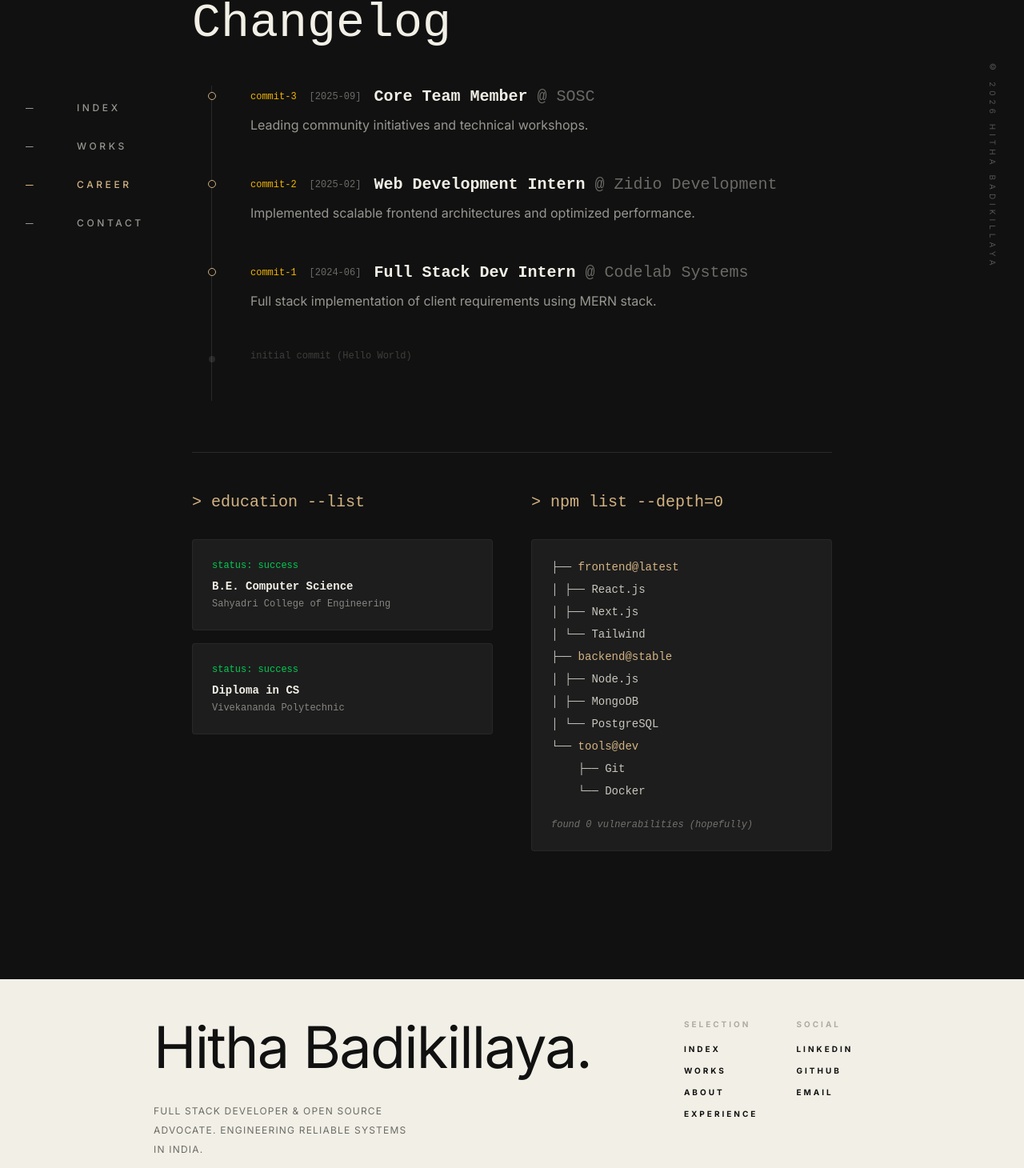
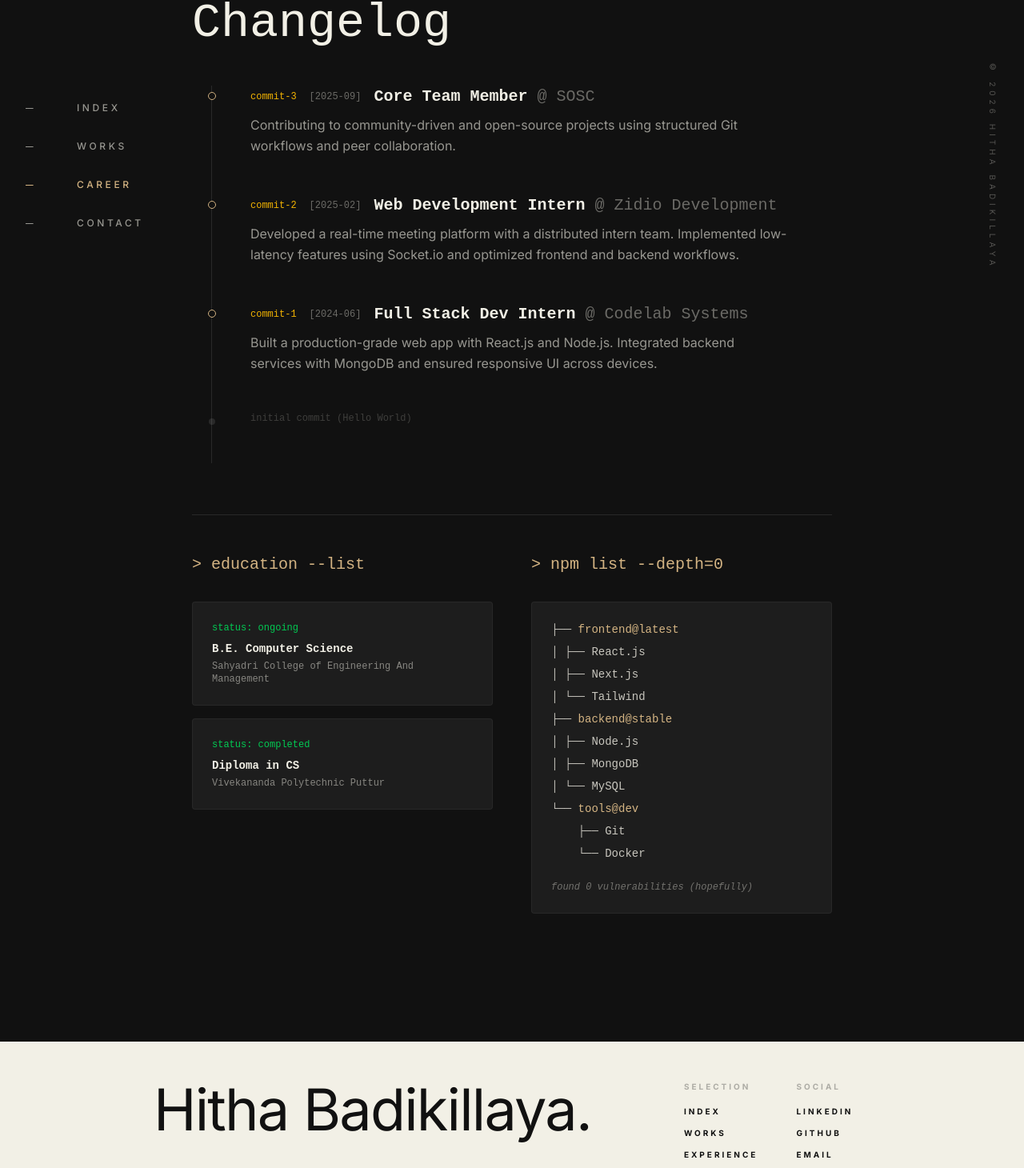
Before and after one commit to HithaBadikillaya/Portfolio, a React (Vite) app: page /experience in a window 1280 px wide. Shown: the part 193-1653 px from the top of the page at 80% size. Built offline with nearby package versions, Linux system fonts and the light colour scheme; a web font is replaced by a local one.

Commit message:
fix: modified content

```diff
--- a/src/components/Footer.jsx
+++ b/src/components/Footer.jsx
@@ -1,10 +1,3 @@
-// React runtime automatic; no imports needed here
-
-/**
- * Footer Component
- *
- * Why: Strong visual identity to cap off the editorial experience.
- */
 export const Footer = () => {
   return (
     <footer id="site-footer" className="mt-12 border-t border-primary/10 py-12 px-6 md:px-12 lg:px-48 bg-primary text-paper">
@@ -12,9 +5,8 @@ export const Footer = () => {
         <div className="space-y-8">
           <h2 className="text-5xl md:text-7xl font-sans text-bg-secondary tracking-tight">Hitha Badikillaya.</h2>
           <p className="max-w-xs text-[10px] md:text-xs uppercase tracking-widest leading-loose opacity-60">
-            Full Stack Developer & Open Source Advocate.
-            Engineering reliable systems in India.
-          </p>
+            Full Stack Developer & Open Source Contributor.
+         </p>
         </div>
 
         <div className="grid grid-cols-2 gap-8 md:gap-12 text-[9px] md:text-[10px] uppercase tracking-[0.3em] font-bold w-full lg:w-auto">
@@ -23,14 +15,13 @@ export const Footer = () => {
             <ul className="space-y-3">
               <li><a href="/" className="hover:text-secondary transition-colors">Index</a></li>
               <li><a href="/projects" className="hover:text-secondary transition-colors">Works</a></li>
-              <li><a href="/about" className="hover:text-secondary transition-colors">About</a></li>
               <li><a href="/experience" className="hover:text-secondary transition-colors">Experience</a></li>
             </ul>
           </div>
           <div className="space-y-4">
             <p className="opacity-30">Social</p>
             <ul className="space-y-3">
-              <li><a href="https://linkedin.com/in/hitha-badikillaya" target="_blank" rel="noopener noreferrer" className="hover:text-secondary transition-colors">LinkedIn</a></li>
+              <li><a href="https://linkedin.com/in/hithabadikillaya" target="_blank" rel="noopener noreferrer" className="hover:text-secondary transition-colors">LinkedIn</a></li>
               <li><a href="https://github.com/HithaBadikillaya" target="_blank" rel="noopener noreferrer" className="hover:text-secondary transition-colors">GitHub</a></li>
               <li><a href="mailto:hithabadikillaya@gmail.com" className="hover:text-secondary transition-colors">Email</a></li>
             </ul>
--- a/src/index.css
+++ b/src/index.css
@@ -2,15 +2,12 @@
 
 @theme {
   --font-serif: "JetBrains Mono", "Fira Code", monospace;
-  /* Re-purposing serif var for Mono headers */
   --font-sans: "Inter", system-ui, sans-serif;
   --font-mono: "JetBrains Mono", "Fira Code", monospace;
 
   --color-primary: #f2f0e6;
   --color-secondary: #d4b483;
   --color-paper: #111111;
-  /* Darker technical background */
-
   --text-primary: var(--color-primary);
   --text-secondary: #888888;
 }
@@ -32,7 +29,7 @@
   }
 }
 
-/* Custom Scrollbar for Magazine Style */
+/* Custom Scrollbar*/
 ::-webkit-scrollbar {
   width: 6px;
 }
--- a/src/pages/Contact.jsx
+++ b/src/pages/Contact.jsx
@@ -43,7 +43,6 @@ const Contact = () => {
         const templateId = import.meta.env.VITE_EMAILJS_TEMPLATE_ID;
         const publicKey = import.meta.env.VITE_EMAILJS_PUBLIC_KEY;
 
-        // Prepare template params with reply-to and fallback fields
         const templateParams = {
             from_name: trimmedName,
             message: trimmedMessage,
@@ -51,8 +50,13 @@ const Contact = () => {
             reply_to: trimmedEmail,
         };
 
-        // If EmailJS is configured, use it. Otherwise fall back to mailto.
-        if (serviceId && templateId && publicKey) {
+        // Ensure EmailJS configuration is present
+        if (!serviceId || !templateId || !publicKey) {
+            setToast({ show: true, message: 'Please try again later.', type: 'error' });
+            setTimeout(() => setToast((t) => ({ ...t, show: false })), 5000);
+            return;
+        }
+
         setIsSending(true);
         try {
             await send(serviceId, templateId, templateParams, publicKey);
@@ -60,28 +64,15 @@ const Contact = () => {
             setIsSending(false);
             setSubmitted(true);
             setName(''); setEmail(''); setMessage('');
-                setToast({ show: true, message: 'Mail sent — thanks!', type: 'success' });
+            setToast({ show: true, message: 'Mail sent — i will get back to you soon!', type: 'success' });
             setTimeout(() => setToast((t) => ({ ...t, show: false })), 4000);
             setTimeout(() => setSubmitted(false), 5000);
         } catch (err) {
             setIsSending(false);
             console.error('EmailJS send failed', err);
-                setToast({ show: true, message: 'Failed to send via EmailJS. Falling back to mail client.', type: 'error' });
+            setToast({ show: true, message: 'Failed to send message. Please try again later.', type: 'error' });
             setTimeout(() => setToast((t) => ({ ...t, show: false })), 6000);
-
-                // Fallback to mail client with sanitized values
-                const subject = encodeURIComponent(`Contact from ${trimmedName}`);
-                const body = encodeURIComponent(`${trimmedMessage}\n\nFrom: ${trimmedName} <${trimmedEmail}>`);
-                window.location.href = `mailto:hithabadikillaya@gmail.com?subject=${subject}&body=${body}`;
         }
-
-            return;
-        }
-
-        // If EmailJS not configured, fallback to mail client
-        const subject = encodeURIComponent(`Contact from ${trimmedName || 'Website Visitor'}`);
-        const body = encodeURIComponent(`${trimmedMessage}\n\nFrom: ${trimmedName || ''} <${trimmedEmail || ''}>`);
-        window.location.href = `mailto:hithabadikillaya@gmail.com?subject=${subject}&body=${body}`;
     };
 
     return (
@@ -97,7 +88,6 @@ const Contact = () => {
                 <meta name="twitter:description" content="Initialize connection." />
             </>
 
-            {/* Toast notification (styled to match theme) */}
             <div aria-live="polite">
                 {toast.show && (
                     <div className="fixed top-6 right-6 z-50 w-auto">
@@ -231,7 +221,7 @@ const Contact = () => {
             </div>
 
             <div className="mt-12 text-center text-primary/30 font-mono text-xs">
-                <p>Designed for secure communication channels (HTTPS protected).</p>
+                <p>Let me know if you could access the vault. i&apos;d love to hear your thoughts!</p>
                 <p>hithabadikillaya@gmail.com // Ping me, I&apos;ll Ack.</p>
             </div>
         </div>
--- a/src/pages/Experience.jsx
+++ b/src/pages/Experience.jsx
@@ -6,23 +6,23 @@ const experiences = [
         year: '2025-09',
         role: 'Core Team Member',
         company: 'SOSC',
-        desc: 'Leading community initiatives and technical workshops.'
-    },
+        desc: 'Contributing to community-driven and open-source projects using structured Git workflows and peer collaboration.'    },
     {
         id: 'commit-2',
         year: '2025-02',
         role: 'Web Development Intern',
         company: 'Zidio Development',
-        desc: 'Implemented scalable frontend architectures and optimized performance.'
+        desc: 'Developed a real-time meeting platform with a distributed intern team. Implemented low-latency features using Socket.io and optimized frontend and backend workflows.'
     },
     {
         id: 'commit-1',
         year: '2024-06',
         role: 'Full Stack Dev Intern',
         company: 'Codelab Systems',
-        desc: 'Full stack implementation of client requirements using MERN stack.'
+        desc: 'Built a production-grade web app with React.js and Node.js. Integrated backend services with MongoDB and ensured responsive UI across devices.'
     },
 ];
+
 
 const Experience = () => {
     return (
@@ -85,14 +85,14 @@ const Experience = () => {
                     <h3 className="text-xl font-mono text-secondary mb-8">&gt; education --list</h3>
                     <div className="space-y-4 font-mono text-sm">
                         <div className="p-6 border border-white/5 bg-white/5 rounded-sm">
-                            <span className="text-green-500 block mb-2 text-xs">status: success</span>
+                            <span className="text-green-500 block mb-2 text-xs">status: ongoing</span>
                             <h4 className="font-bold text-primary mb-1">B.E. Computer Science</h4>
-                            <p className="text-primary/50 text-xs">Sahyadri College of Engineering</p>
+                            <p className="text-primary/50 text-xs">Sahyadri College of Engineering And Management</p>
                         </div>
                         <div className="p-6 border border-white/5 bg-white/5 rounded-sm">
-                            <span className="text-green-500 block mb-2 text-xs">status: success</span>
+                            <span className="text-green-500 block mb-2 text-xs">status: completed</span>
                             <h4 className="font-bold text-primary mb-1">Diploma in CS</h4>
-                            <p className="text-primary/50 text-xs">Vivekananda Polytechnic</p>
+                            <p className="text-primary/50 text-xs">Vivekananda Polytechnic Puttur</p>
                         </div>
                     </div>
                 </div>
@@ -108,7 +108,7 @@ const Experience = () => {
                         <p>├── <span className="text-secondary">backend@stable</span></p>
                         <p>│   ├── Node.js</p>
                         <p>│   ├── MongoDB</p>
-                        <p>│   └── PostgreSQL</p>
+                        <p>│   └── MySQL</p>
                         <p>└── <span className="text-secondary">tools@dev</span></p>
                         <p>&nbsp;&nbsp;&nbsp;&nbsp;├── Git</p>
                         <p>&nbsp;&nbsp;&nbsp;&nbsp;└── Docker</p>
--- a/src/pages/Projects.jsx
+++ b/src/pages/Projects.jsx
@@ -35,8 +35,6 @@ const commitLog = [
 ];
 
 const Projects = () => {
-
-    const GH_USER = 'HithaBadikillaya';
 
     const slugify = (s) => s.toLowerCase().replace(/[^a-z0-9]+/g, '-').replace(/(^-|-$)/g, '');
 
@@ -94,7 +92,7 @@ const Projects = () => {
                     {projects.map((project, idx) => (
                         <a
                             key={project.id}
-                            href={`https://github.com/${GH_USER}/${slugify(project.title)}`}
+                            href={`https://github.com/HithaBadikillaya/${slugify(project.title)}`}
                             target="_blank"
                             rel="noopener noreferrer"
                             className="group col-span-12"
@@ -211,7 +209,7 @@ const Projects = () => {
 
             <div className="mt-16 text-center">
                 <p className="text-xs font-mono text-secondary opacity-50 hover:opacity-100 transition-opacity cursor-pointer">
-                    &gt;  Feeling adventurous? Try moving 2 up and 2 down
+                    &gt;  Feeling adventurous? might want to look closely at the footer
                 </p>
             </div>
 
@@ -219,7 +217,7 @@ const Projects = () => {
             <div className="mt-12 border border-white/10 rounded-sm overflow-hidden bg-white/5 p-8 text-center">
                 <h3 className="text-xl font-serif text-primary mb-4">Want more chaos?</h3>
                 <p className="text-primary/60 mb-6">If you liked poking things, I break even more projects on my GitHub.</p>
-                <a href={`https://github.com/${GH_USER}`} target="_blank" rel="noopener noreferrer" className="inline-block text-xs uppercase tracking-widest font-bold text-secondary hover:text-primary border border-secondary/30 px-6 py-3 transition-colors">
+                <a href={`https://github.com/HithaBadikillaya`} target="_blank" rel="noopener noreferrer" className="inline-block text-xs uppercase tracking-widest font-bold text-secondary hover:text-primary border border-secondary/30 px-6 py-3 transition-colors">
                     Visit my GitHub — it&apos;s a museum of workarounds
                 </a>
             </div>
```
Also changed, not shown: src/pages/Vault.jsx (+7 -20 lines). Lines whose indentation alone changed are shown as unchanged.
